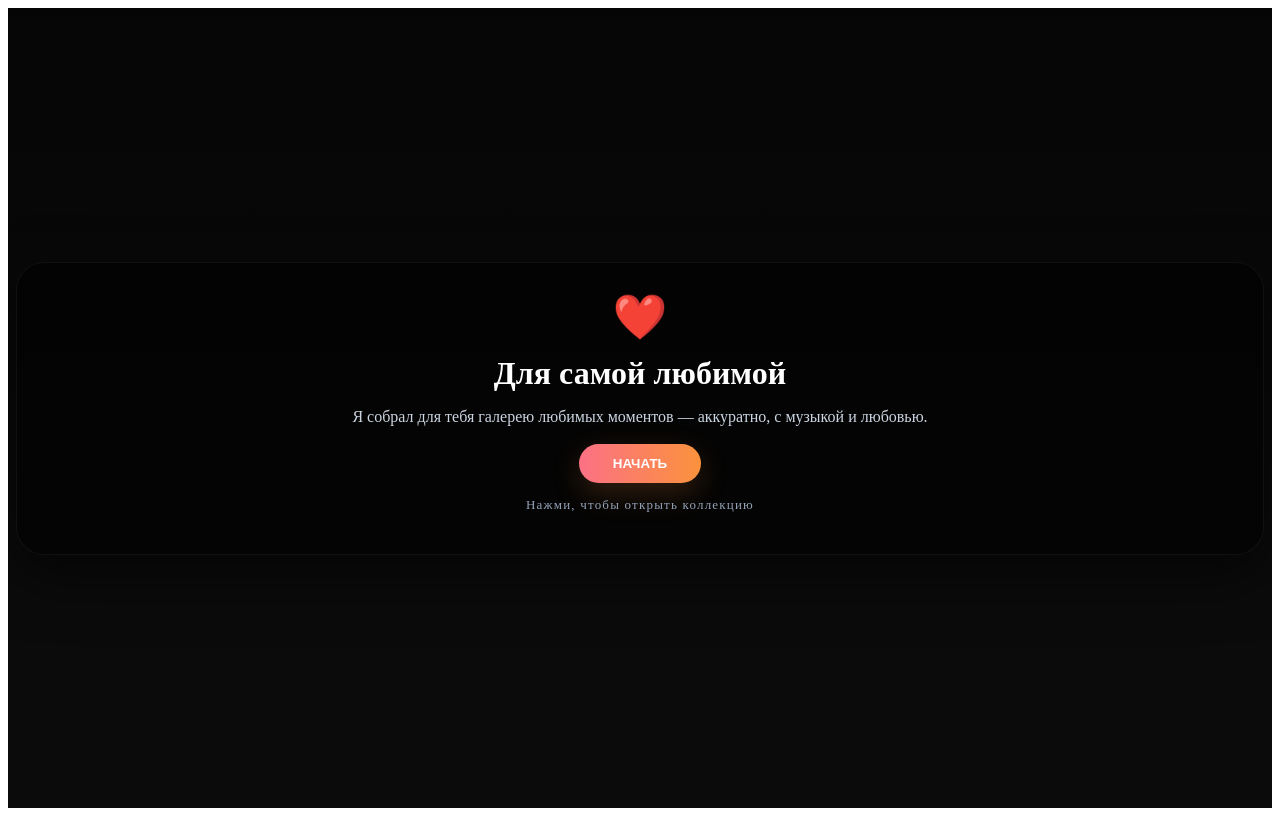
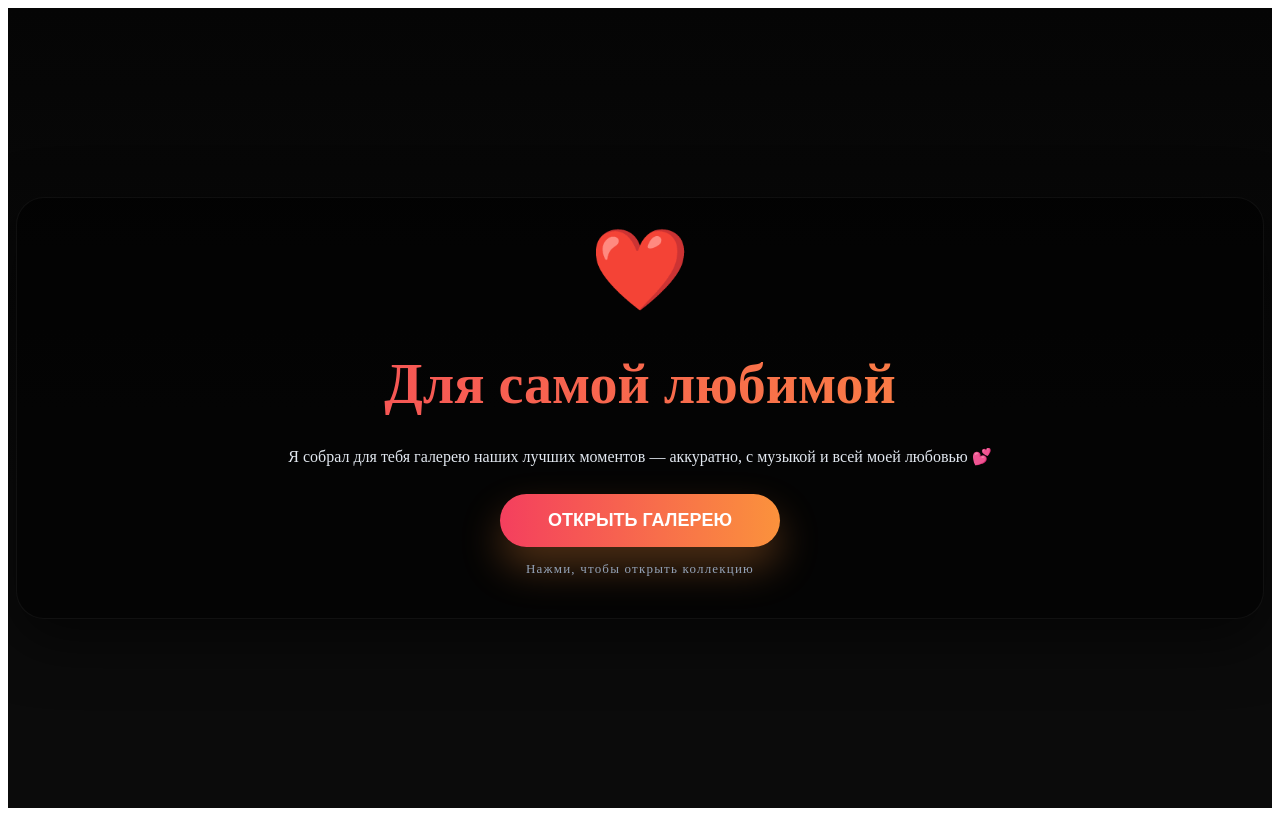
Before and after one commit to damirbeb/for-my-girl, a React (Vite) app: page / in a window 1280 px wide. Built offline with nearby package versions, Linux system fonts and the light colour scheme.

Commit message:
autoplay with sound and centered divs

```diff
--- a/src/App.jsx
+++ b/src/App.jsx
@@ -52,8 +52,8 @@ function App() {
           <motion.div key="content" className="relative">
             <ProgressBar scaleX={scaleX} />
 
-            <div className="max-w-3xl mx-auto px-6 py-24 flex flex-col items-center">
-              <header className="h-screen flex items-center justify-center text-center px-6">
+            <div className="w-full flex flex-col items-center px-4 md:px-6 py-24">
+              <header className="h-screen w-full flex items-center justify-center text-center px-4 md:px-6">
                 <motion.div
                   initial={{ opacity: 0, y: 50 }}
                   whileInView={{ opacity: 1, y: 0 }}
@@ -79,7 +79,7 @@ function App() {
               </header>
 
               {/* Рендерим нашу сотку */}
-              <div className="space-y-20 md:space-y-32">
+              <div className="w-full max-w-3xl space-y-20 md:space-y-32 mx-auto">
                 {mediaItems.map((item, index) => (
                   <MediaCard
                     key={item.id}
--- a/src/components/Intro.jsx
+++ b/src/components/Intro.jsx
@@ -24,32 +24,35 @@ export default function Intro({ startSurprise }) {
             border: '1px solid rgba(255,255,255,0.05)'
           }}
         >
-          <motion.div initial={{ scale: 0.95, opacity: 0 }} animate={{ scale: 1, opacity: 1 }} transition={{ duration: 0.6 }}>
-            <div style={{ display: 'flex', alignItems: 'center', justifyContent: 'center', marginBottom: 12 }}>
-              <div style={{ fontSize: 44 }}>❤️</div>
-            </div>
+          <motion.div initial={{ scale: 0.95, opacity: 0 }} animate={{ scale: 1, opacity: 1 }} transition={{ duration: 0.6 }} style={{ display: 'flex', flexDirection: 'column', alignItems: 'center', justifyContent: 'center', width: '100%' }}>
+            <motion.div style={{ display: 'flex', alignItems: 'center', justifyContent: 'center', marginBottom: 20 }} animate={{ y: [0, -8, 0] }} transition={{ duration: 2, repeat: Infinity }}>
+              <div style={{ fontSize: 80 }}>❤️</div>
+            </motion.div>
 
-            <h1 style={{ fontSize: 32, margin: '6px 0', fontWeight: 800, color: '#fff' }}>Для самой любимой</h1>
+            <h1 style={{ fontSize: 56, margin: '12px auto', fontWeight: 900, background: 'linear-gradient(90deg, #f43f5e, #fb923c)', WebkitBackgroundClip: 'text', WebkitTextFillColor: 'transparent', backgroundClip: 'text', textAlign: 'center', width: '100%' }}>Для самой любимой</h1>
 
-            <p style={{ color: '#cbd5e1', marginBottom: 18 }}>Я собрал для тебя галерею любимых моментов — аккуратно, с музыкой и любовью.</p>
+            <p style={{ color: '#e2e8f0', marginBottom: 24, fontSize: 16, lineHeight: 1.6, textAlign: 'center', width: '100%' }}>Я собрал для тебя галерею наших лучших моментов — аккуратно, с музыкой и всей моей любовью 💕</p>
 
-            <button
+            <motion.button
               onClick={startSurprise}
+              whileHover={{ scale: 1.08 }}
+              whileTap={{ scale: 0.95 }}
               style={{
-                padding: '12px 34px',
-                background: 'linear-gradient(90deg,#fb7185,#fb923c)',
+                padding: '16px 48px',
+                background: 'linear-gradient(90deg, #f43f5e, #fb923c)',
                 color: '#fff',
-                fontWeight: 700,
+                fontWeight: 800,
+                fontSize: 18,
                 borderRadius: 999,
-                boxShadow: '0 10px 30px rgba(251,146,60,0.2)',
+                boxShadow: '0 20px 40px rgba(251, 146, 60, 0.3)',
                 border: 'none',
                 cursor: 'pointer'
               }}
             >
-              НАЧАТЬ
-            </button>
+              ОТКРЫТЬ ГАЛЕРЕЮ
+            </motion.button>
 
-            <p style={{ marginTop: 14, color: '#94a3b8', fontSize: 13, letterSpacing: 1.2 }}>Нажми, чтобы открыть коллекцию</p>
+            <p style={{ marginTop: 14, color: '#94a3b8', fontSize: 13, letterSpacing: 1.2, textAlign: 'center', width: '100%' }}>Нажми, чтобы открыть коллекцию</p>
           </motion.div>
         </div>
       </div>
--- a/src/components/MediaCard.jsx
+++ b/src/components/MediaCard.jsx
@@ -1,10 +1,16 @@
 import { useRef, useEffect, useState } from 'react'
 import { motion } from 'framer-motion'
+
+// Global state to track which video is currently playing
+let currentPlayingVideo = null
+let playingVideoIndex = null
 
 export default function MediaCard({ item, index, onVideoPlay, onVideoPause }) {
   const isEven = index % 2 === 0
   const videoRef = useRef(null)
+  const containerRef = useRef(null)
   const reportedPlaying = useRef(false)
+  const hasAutoPlayed = useRef(false)
 
   const getImageUrl = (path) => {
     const name = path.split('/').pop()
@@ -28,9 +34,61 @@ export default function MediaCard({ item, index, onVideoPlay, onVideoPause }) {
 
   const [isPlaying, setIsPlaying] = useState(false)
 
+  // Intersection Observer for smart video autoplay
+  useEffect(() => {
+    if (item.type !== 'video') return
+
+    const observer = new IntersectionObserver(
+      ([entry]) => {
+        const v = videoRef.current
+        if (!v) return
+
+        if (entry.isIntersecting && !hasAutoPlayed.current) {
+          hasAutoPlayed.current = true
+
+          // Stop any currently playing video
+          if (currentPlayingVideo && currentPlayingVideo !== videoRef.current) {
+            currentPlayingVideo.pause()
+            currentPlayingVideo.muted = true
+            if (playingVideoIndex !== null) {
+              onVideoPause()
+            }
+          }
+
+          // Play this video with sound
+          currentPlayingVideo = v
+          playingVideoIndex = index
+          v.muted = false
+          v.play().catch(() => {})
+          setIsPlaying(true)
+          onVideoPlay()
+        } else if (!entry.isIntersecting && hasAutoPlayed.current) {
+          // Stop video when scrolled away
+          v.pause()
+          v.muted = true
+          if (currentPlayingVideo === v) {
+            currentPlayingVideo = null
+            playingVideoIndex = null
+            onVideoPause()
+          }
+          hasAutoPlayed.current = false
+        }
+      },
+      { threshold: 0.5 }
+    )
+
+    if (containerRef.current) {
+      observer.observe(containerRef.current)
+    }
+
+    return () => {
+      observer.disconnect()
+    }
+  }, [item.type, index, onVideoPlay, onVideoPause])
+
   useEffect(() => {
     const v = videoRef.current
-    if (!v) return
+    if (!v || item.type !== 'video') return
 
     const handlePlay = () => {
       if (!v.muted && !reportedPlaying.current) {
@@ -68,24 +126,25 @@ export default function MediaCard({ item, index, onVideoPlay, onVideoPause }) {
       v.removeEventListener('ended', handlePause)
       v.removeEventListener('volumechange', handleVolumeChange)
     }
-  }, [onVideoPlay, onVideoPause])
+  }, [onVideoPlay, onVideoPause, item.type])
 
   return (
     <motion.div
-      initial={{ opacity: 0, x: isEven ? -30 : 30 }}
+      initial={{ opacity: 0, x: 0 }}
       whileInView={{ opacity: 1, x: 0 }}
       viewport={{ once: true, margin: '-100px' }}
       transition={{ duration: 0.7 }}
-      className={`flex flex-col items-center w-full mb-16`}
+      className={`flex flex-col items-center w-full mb-4 px-4`}
+      ref={containerRef}
     >
-      <div className={`relative group w-full md:max-w-2xl overflow-hidden mx-auto py-2`} style={{maxWidth: 760}}>
+      <div className={`relative group w-full flex flex-col items-center`} style={{maxWidth: 720}}>
         {/* Media card: centers content and keeps proportions */}
         {item.type === 'photo' ? (
           <div
-            className="w-full rounded-2xl shadow-2xl overflow-hidden mx-auto"
-            style={{ maxWidth: 720, background: '#0b0b0b', height: 'auto' }}
+            className="w-full rounded-2xl shadow-2xl overflow-hidden"
+            style={{ maxWidth: '100%', background: '#0b0b0b', height: 'auto' }}
           >
-            <div style={{ display: 'flex', alignItems: 'center', justifyContent: 'center', padding: 8, background: 'transparent' }}>
+            <div style={{ display: 'flex', alignItems: 'center', justifyContent: 'center', padding: 0, background: 'transparent' }}>
               <img
                 src={getImageUrl(item.src)}
                 alt={item.caption}
@@ -97,8 +156,8 @@ export default function MediaCard({ item, index, onVideoPlay, onVideoPause }) {
           </div>
         ) : (
           <div
-            className="relative rounded-2xl overflow-hidden shadow-2xl mx-auto"
-            style={{ maxWidth: 720, background: '#000' }}
+            className="relative rounded-2xl overflow-hidden shadow-2xl"
+            style={{ maxWidth: '100%', background: '#000' }}
           >
             <div style={{ display: 'flex', alignItems: 'center', justifyContent: 'center', background: '#000' }}>
               <video
@@ -108,11 +167,10 @@ export default function MediaCard({ item, index, onVideoPlay, onVideoPause }) {
                 muted
                 loop
                 playsInline
-                controls
                 preload="metadata"
                 poster={getVideoPoster(item.src)}
                 className="bg-black cursor-pointer block"
-                style={{ width: '100%', height: 'auto', maxWidth: '720px', display: 'block', objectFit: 'contain' }}
+                style={{ width: '100%', height: 'auto', maxWidth: '100%', display: 'block', objectFit: 'contain', borderRadius: 16 }}
                 onClick={() => {
                   const v = videoRef.current
                   if (!v) return
@@ -126,20 +184,21 @@ export default function MediaCard({ item, index, onVideoPlay, onVideoPause }) {
               />
             </div>
           </div>
-        )}
+        )}}
 
         {item.caption && (
           <motion.div
             initial={{ opacity: 0, y: 8 }}
             whileInView={{ opacity: 1, y: 0 }}
-            className={`p-4 bg-gradient-to-r from-black/40 to-black/20 backdrop-blur-sm rounded-xl border border-white/5 text-center`}
-            style={{ maxWidth: 720, margin: '4px auto 0' }}
+            className={`p-4 bg-gradient-to-r from-black/40 to-black/20 backdrop-blur-sm rounded-xl text-center w-full`}
+            style={{ margin: '12px 0 0 0' }}
           >
-            <p className="caption" style={{ margin: 0, textAlign: 'center', fontSize: 18 }}>
+            <p className="caption" style={{ margin: 0, textAlign: 'center', fontSize: 18, width: '100%' }}>
               {item.caption}
             </p>
           </motion.div>
         )}
+        <div style={{ height: 16 }} />
       </div>
     </motion.div>
   )
```
